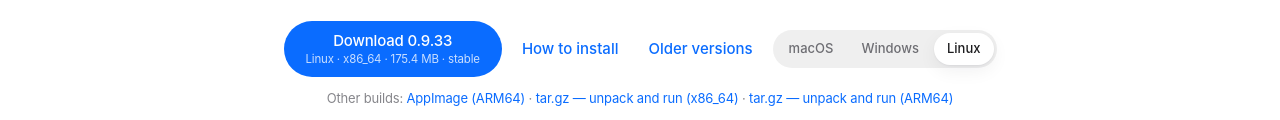
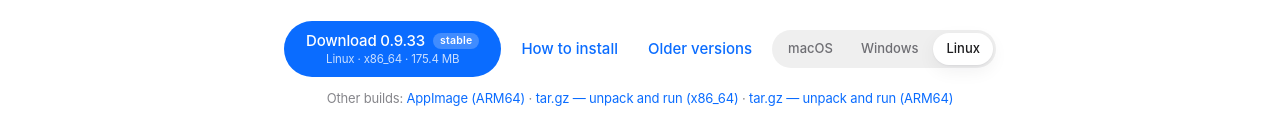
Before and after one commit to Icecoffee2500/paper-time, a plain HTML site: page Website/index.html in a window 1280 px wide. Shown: the part 619-739 px from the top of the page. Drawn offline with Linux system fonts and the light colour scheme; no server answers.

Commit message:
The page's download button wears the «stable» badge
Co-Authored-By: Claude Fable 5.1 <noreply@anthropic.com>

```diff
--- a/Website/demos.js
+++ b/Website/demos.js
@@ -1502,7 +1502,14 @@ async function mountDownloads() {
       primary.href = first.url;
       setLabel(primary, L(`${latest.version} 받기`, `Download ${latest.version}`));
       primary.querySelector(".sub").textContent =
-        `${OS[os].name} · ${buildArch(first) ? buildArch(first) + " · " : ""}${first.size ? mb(first.size) : ""}${latest.stable ? " · stable" : ""}`;
+        `${OS[os].name} · ${buildArch(first) ? buildArch(first) + " · " : ""}${first.size ? mb(first.size) : ""}`;
+      /* The badge beside the word, where the eye lands first: this version
+         was used and found good before it went up. */
+      primary.querySelector(".stable")?.remove();
+      if (latest.stable) {
+        primary.querySelector("br")?.before(
+          el("span", { class: "stable", title: L("써 보고 괜찮다고 한 버전", "Tried and found good") }, "stable"));
+      }
       /* Everything else for this platform, small, on one line. */
       const rest = files.slice(1);
       variants.replaceChildren(
--- a/Website/style.css
+++ b/Website/style.css
@@ -400,6 +400,12 @@ button { font: inherit; color: inherit; }
 .btn-primary { background: var(--accent); color: #fff; }
 .btn-primary:hover { background: var(--accent); filter: brightness(1.08); }
 .btn-primary .sub { display: block; font-size: 11.5px; opacity: .78; font-weight: 400; margin-top: 1px; }
+.btn-primary .stable {
+  display: inline-block; vertical-align: 2px; margin-left: 8px;
+  font-size: 10.5px; font-weight: 600; letter-spacing: 0.02em; line-height: 1;
+  padding: 3px 7px; border-radius: 999px;
+  color: #fff; background: rgba(255, 255, 255, 0.22);
+}
 .btn-ghost { background: none; color: var(--accent); padding: 11px 10px; }
 .btn-ghost:hover { background: none; text-decoration: underline; }
 
```
